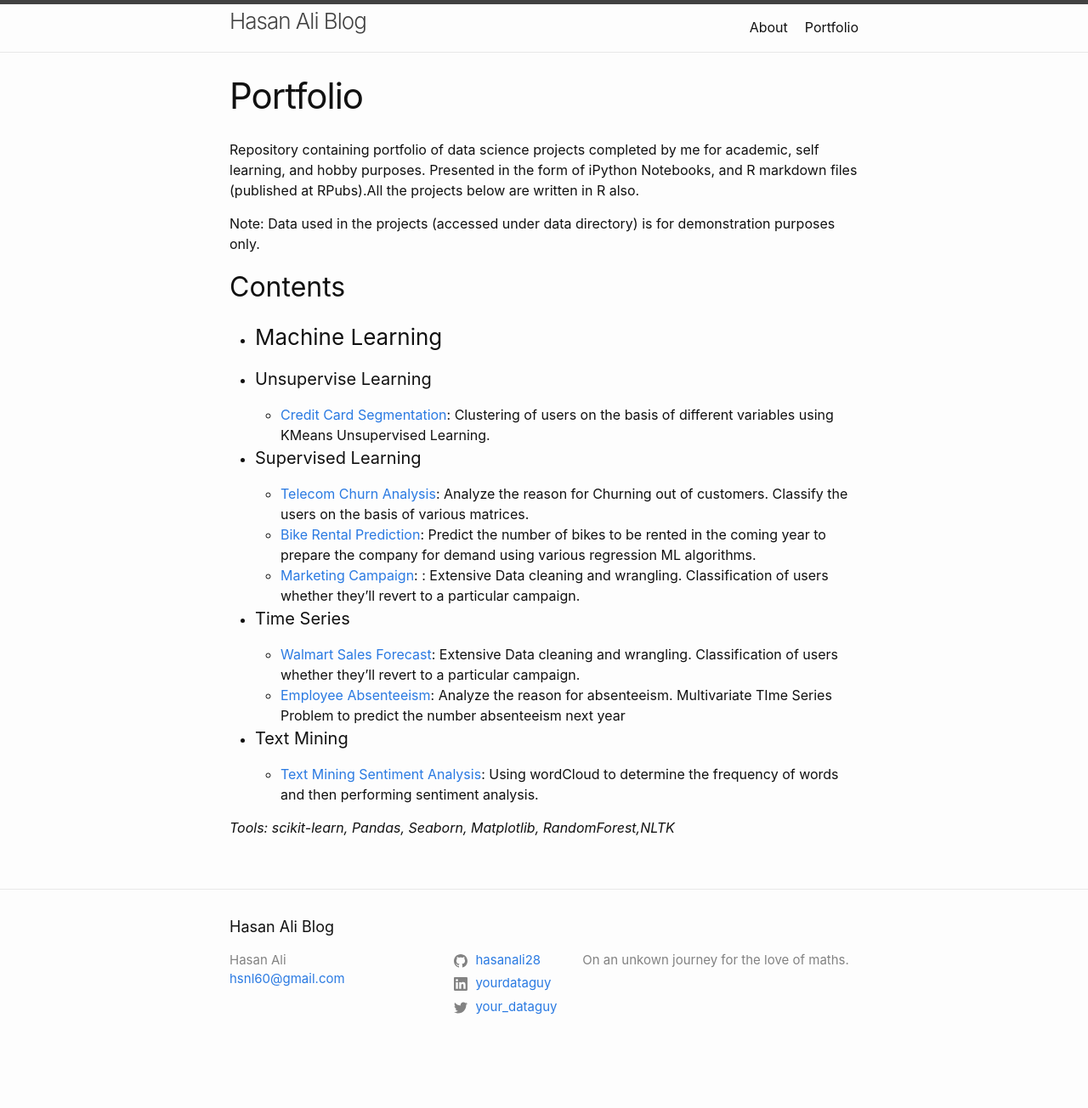
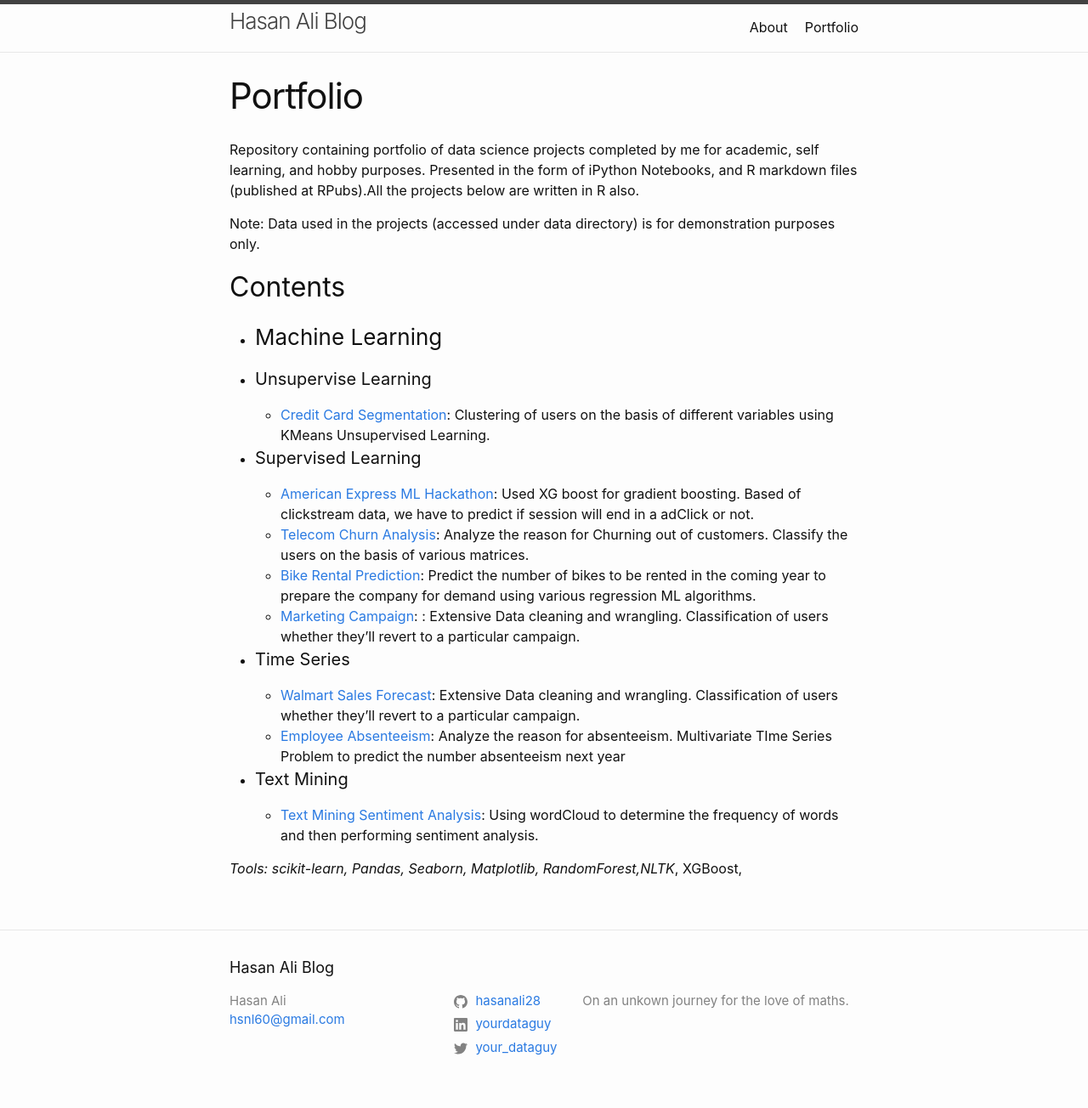
Before and after one commit to hasanali28/hasanali28.github.io, a Jekyll site: the page built from portfolio.md, in a window 1280 px wide. Shown: the whole page at 85% size. Built offline with Jekyll 4.4.1, drawn with Linux system fonts in a browser that asks for light colours; before the commit the page ends 1256 px from its top, so only the background shows below that.

Commit message:
Update portfolio.md

```diff
--- a/portfolio.md
+++ b/portfolio.md
@@ -12,6 +12,7 @@ Note: Data used in the projects (accessed under data directory) is for demonstra
  - #### Unsupervise Learning
     - [Credit Card Segmentation](https://github.com/hasanali28/Credit-Card-Segmentation): Clustering of users on the basis of different variables using KMeans Unsupervised Learning.
  - #### Supervised Learning
+    - [American Express ML Hackathon](https://github.com/hasanali28/American-Express-ML-Hackathons): Used XG boost for gradient boosting. Based of clickstream data, we have to predict if session will end in a adClick or not.
     - [Telecom Churn Analysis](https://github.com/hasanali28/Telecom-Churn-Analysis): Analyze the reason for Churning out of customers. Classify the users on the basis of various matrices.
     - [Bike Rental Prediction](https://github.com/hasanali28/Bike-Rental-Prediction): Predict the number of bikes to be rented in the coming year to prepare the company for demand using various regression ML algorithms.
     - [Marketing Campaign](https://github.com/hasanali28/Marketing-Campaign): : Extensive Data cleaning and wrangling. Classification of users whether they'll revert to a particular campaign.
@@ -21,4 +22,4 @@ Note: Data used in the projects (accessed under data directory) is for demonstra
  - #### Text Mining
     - [Text Mining Sentiment Analysis](https://github.com/hasanali28/Text-Mining-Sentiment-Analysis): Using wordCloud to determine the frequency of words and then performing sentiment analysis.
 
-  *Tools: scikit-learn, Pandas, Seaborn, Matplotlib, RandomForest,NLTK*
+  *Tools: scikit-learn, Pandas, Seaborn, Matplotlib, RandomForest,NLTK*, XGBoost,
```
